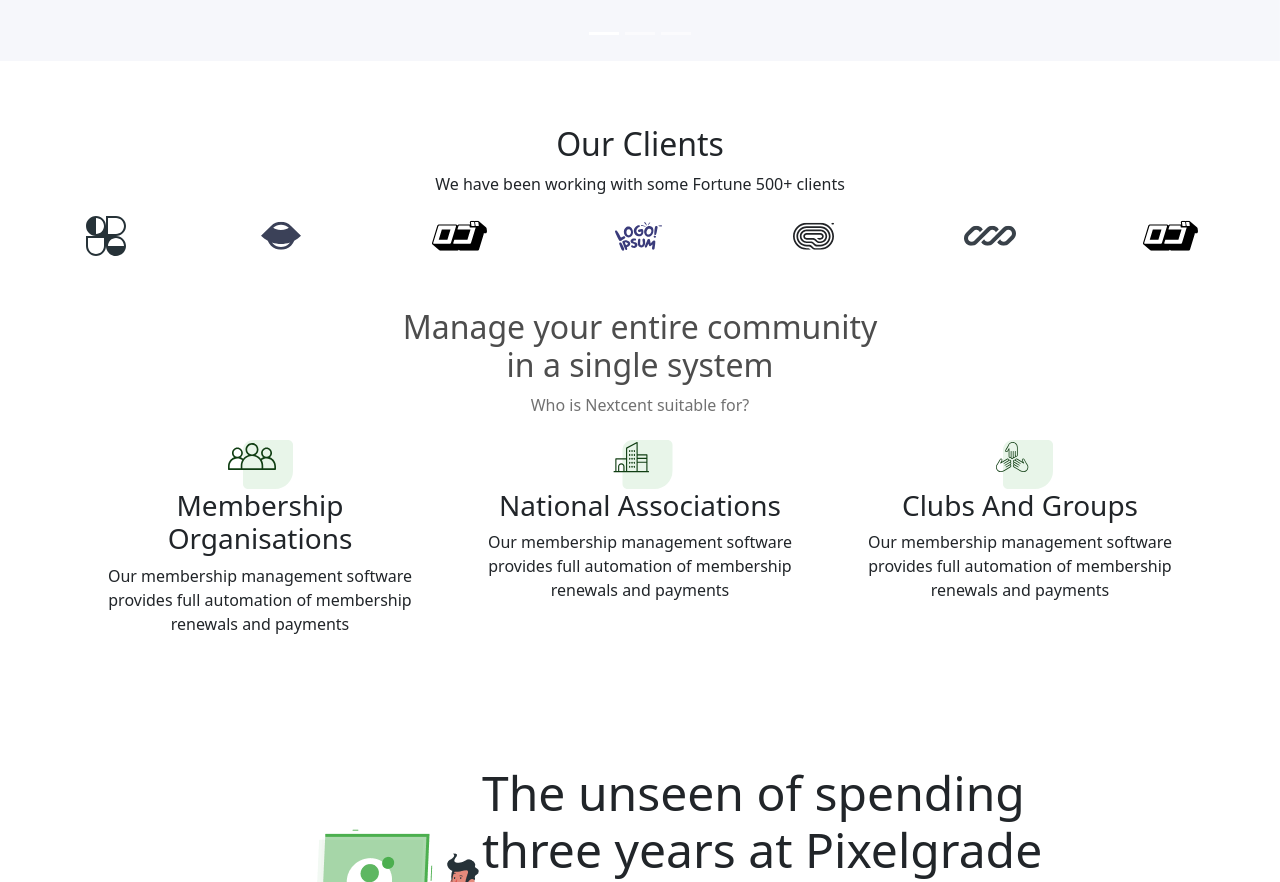
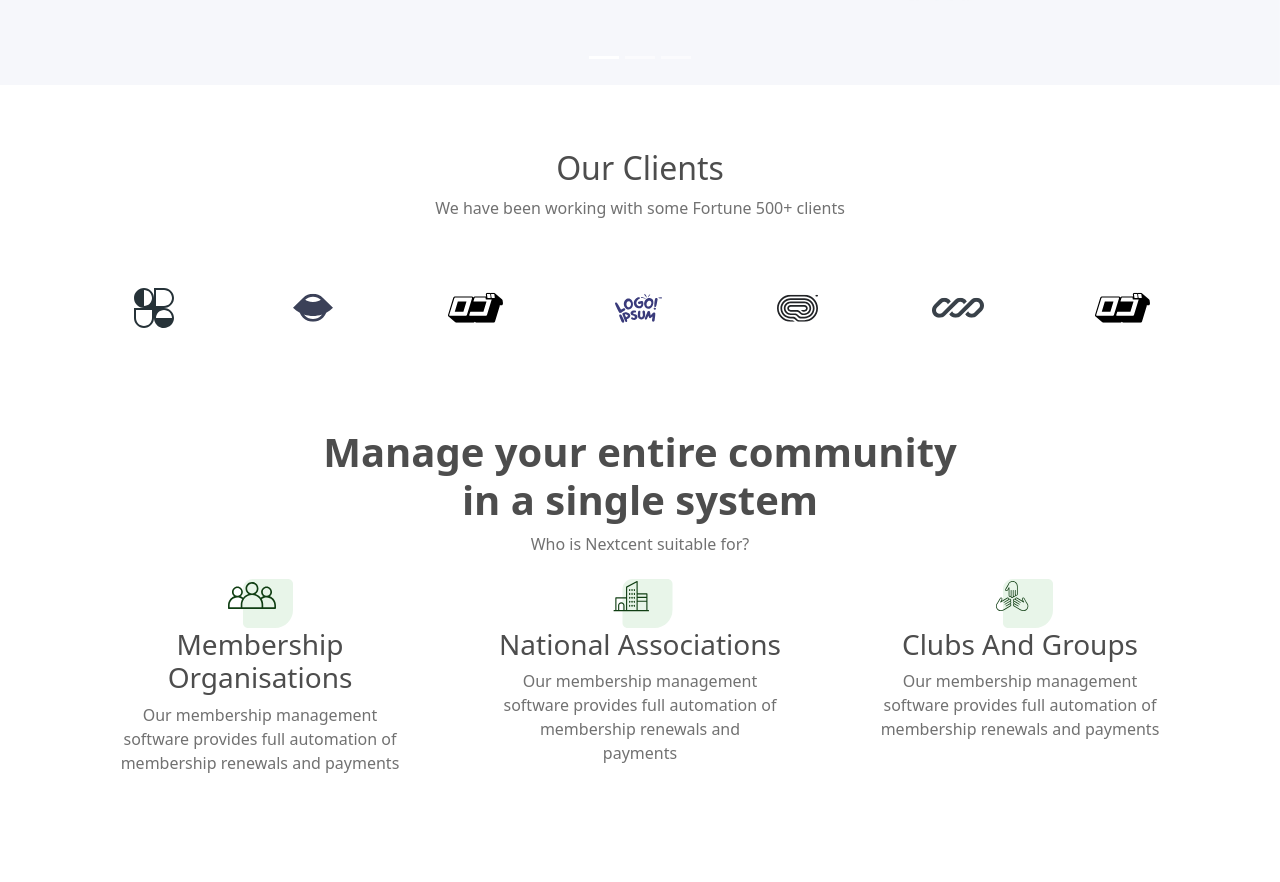
Before and after one commit to Paadrou/layout_bootstrap_senai, a plain HTML site: page index.html in a window 1280 px wide. Shown: the part 527-1409 px from the top of the page. Drawn offline with nearby package versions, Linux system fonts and the light colour scheme.

Commit message:
finalização do html

```diff
--- a/css/style.css
+++ b/css/style.css
@@ -15,9 +15,21 @@
 
 }
 
-.translate-middlex{
+.translate-middlex, .translate-middlex:hover{
     border-radius: 8px;
-    transform: translateX(-90%)
+    transform: translateX(-80%);
+    background: #515B60;
+    border: none;
+
+}
+
+.btn-check:checked+.btn, .btn.active, .btn.show, .btn:first-child:active, :not(.btn-check)+.btn:active{
+    border-radius: 8px;
+    transform: translateX(-80%);
+    background: #515B60;
+
+
+
 }
 
 .title-grey{
@@ -35,6 +47,12 @@
 
 .help-local span{
     color: var(--primary-color);
+}
+
+/* aoefj wahfwa */
+
+header ul{
+    margin-left: 250px;
 }
 
 /* fim:help-local */
@@ -87,6 +105,7 @@
 }
 
 .footer p{
+    margin: 40px 0;
     color: #F5F7FA;
 }
 
@@ -98,6 +117,9 @@
     text-decoration: none;
     color: #F5F7FA;
 }
+.footer a img{
+    margin-right: 16px;
+}
 
 .footer .input-footer{
     background: #515B60;
--- a/index.html
+++ b/index.html
@@ -5,8 +5,6 @@
   <meta charset="utf-8">
   <meta name="viewport" content="width=device-width, initial-scale=1">
   <title>Nexcent</title>
-
-
   <link href="https://cdn.jsdelivr.net/npm/bootstrap@5.3.5/dist/css/bootstrap.min.css" rel="stylesheet"
     integrity="sha384-SgOJa3DmI69IUzQ2PVdRZhwQ+dy64/BUtbMJw1MZ8t5HZApcHrRKUc4W0kG879m7" crossorigin="anonymous">
 
@@ -108,10 +106,10 @@
     <!-- fim:banner-full -->
 
     <section class="clients py-5 mt-3">
-      <h2 class="text-center">Our Clients</h2>
-      <p class="text-center">We have been working with some Fortune 500+ clients</p>
+      <h2 class="text-center title-grey">Our Clients</h2>
+      <p class="text-center font-grey">We have been working with some Fortune 500+ clients</p>
       <div class="container">
-        <div class="d-flex justify-content-between">
+        <div class="d-flex justify-content-between p-5">
 
           <div>
             <img src="images/clients/client-logo-1.svg" alt="logo">
@@ -147,7 +145,7 @@
     <!-- fim:clients -->
 
     <section class="community">
-      <h2 class="text-center title-grey ">Manage your entire community <br> in a single system</h2>
+      <h2 class="text-center title-grey fw-semibold fs-1">Manage your entire community <br> in a single system</h2>
       <p class="text-center font-grey">Who is Nextcent suitable for?</p>
 
       <div class="container">
@@ -155,20 +153,20 @@
 
           <div class="col-md-4 text-center">
             <img src="images/icons/icon-membership.svg" alt="icon">
-            <h3>Membership Organisations</h3>
-            <p>Our membership management software provides full automation of membership renewals and payments</p>
+            <h3 class="title-grey">Membership Organisations</h3>
+            <p class="font-grey">Our membership management <br> software provides full automation of <br> membership renewals and payments</p>
           </div>
 
           <div class="col-md-4 text-center">
             <img src="images/icons/icon-national.svg" alt="icon">
-            <h3>National Associations</h3>
-            <p>Our membership management software provides full automation of membership renewals and payments</p>
+            <h3 class="title-grey">National Associations</h3>
+            <p class="font-grey">Our membership management <br> software provides full automation of <br> membership renewals and <br> payments</p>
           </div>
 
           <div class="col-md-4 text-center  ">
             <img src="images/icons/icon-clubs.svg" alt="icon">
-            <h3>Clubs And Groups</h3>
-            <p>Our membership management software provides full automation of membership renewals and payments</p>
+            <h3 class="title-grey">Clubs And Groups</h3>
+            <p class="font-grey">Our membership management <br> software provides full automation of <br> membership renewals and payments</p>
           </div>
 
         </div>
```
